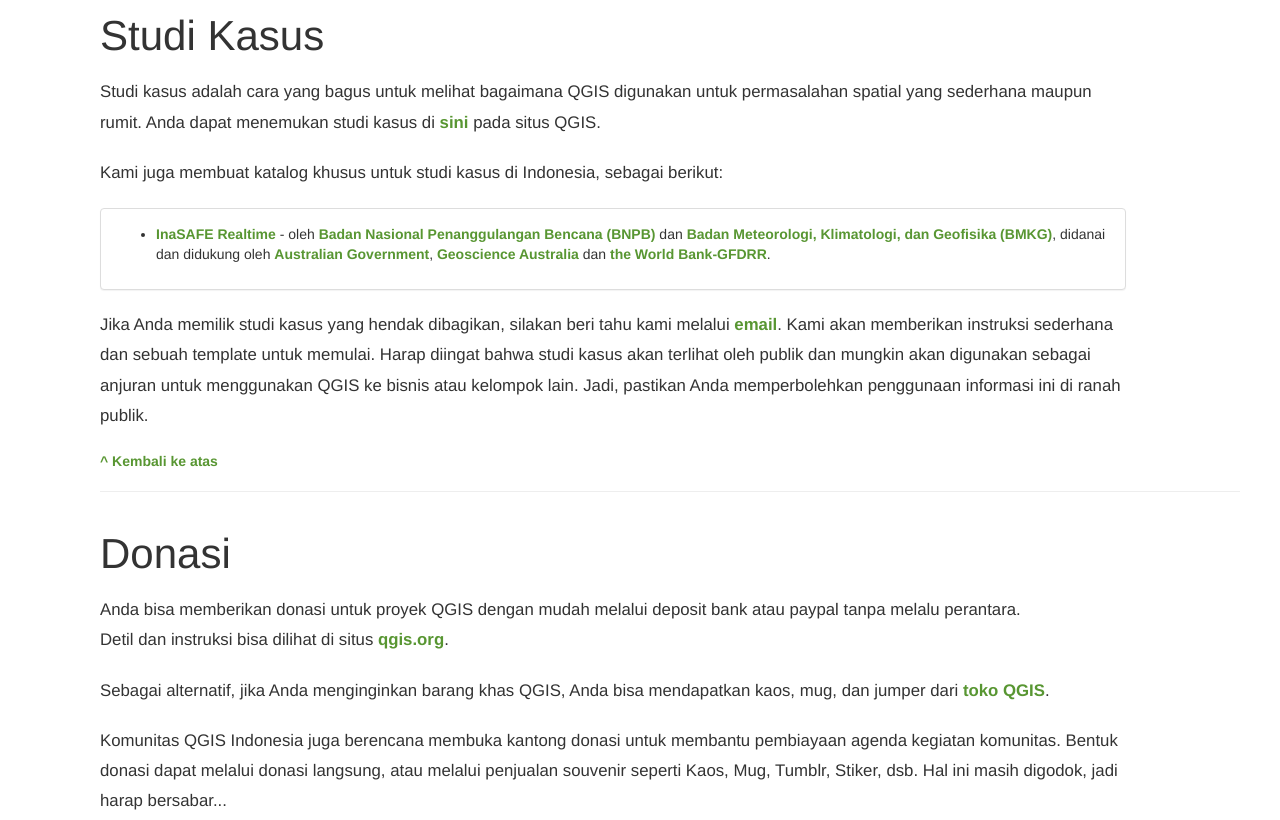
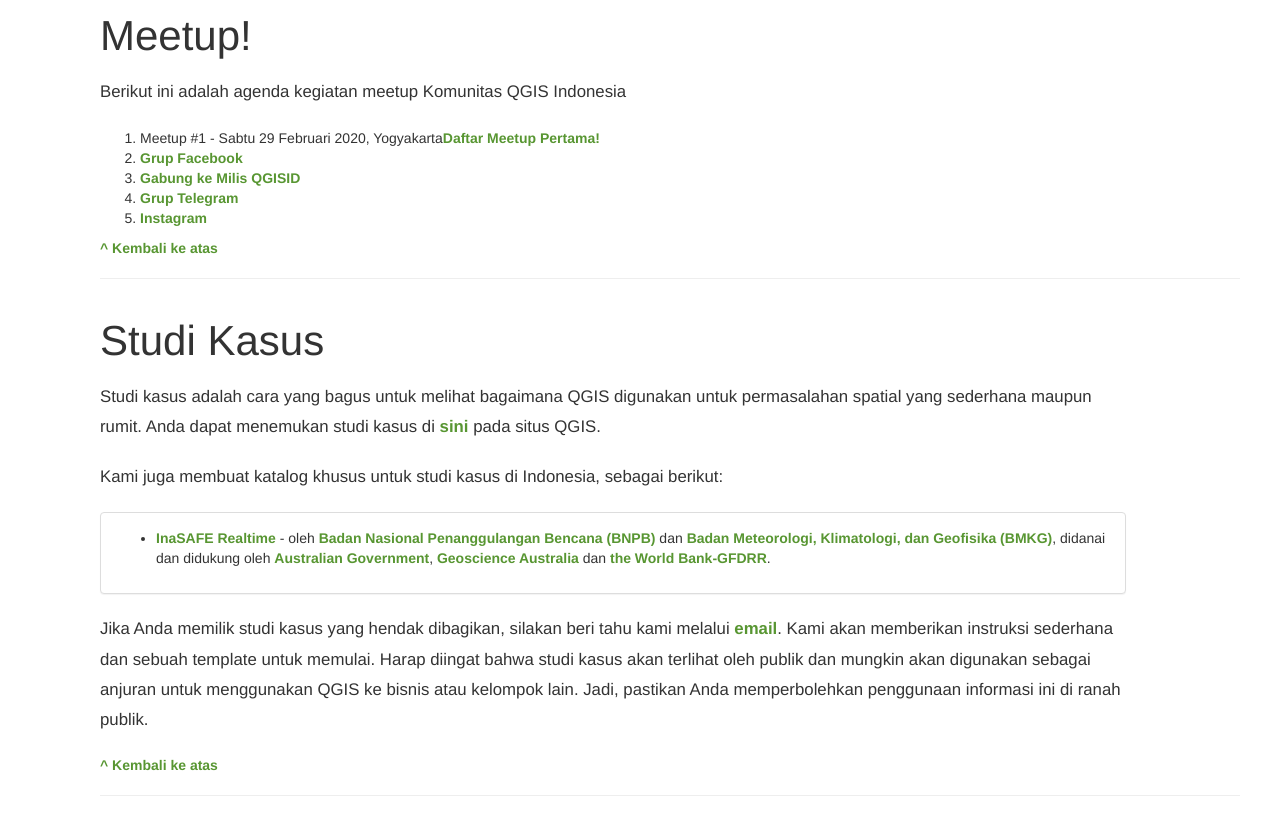
Before and after one commit to qgis-id/qgis-id.github.io, a plain HTML site: page index.html in a window 1280 px wide. Shown: the part 1298-2118 px from the top of the page. Drawn offline with nearby package versions, Linux system fonts and the light colour scheme.

Commit message:
Update pendaftaran meetup pertama
added meetup section and eventbrite link for 1st meetup

```diff
--- a/index.html
+++ b/index.html
@@ -183,6 +183,23 @@
       <a href="#thetop">^ Kembali ke atas</a>
           </div>
 
+        <hr class="featurette-divider">
+          <a name="meetup"></a>
+          <div class="featurette">
+            <h2 class="featurette-heading"><span class="muted">Meetup!</span></h2>
+            <p class="lead">
+        Berikut ini adalah agenda kegiatan meetup Komunitas QGIS Indonesia
+        <ol>
+          <li>Meetup #1 - Sabtu 29 Februari 2020, Yogyakarta<a href="https://www.eventbrite.com/e/1-meetup-komunitas-qgis-indonesia-tickets-90748823173" class="external">Daftar Meetup Pertama!</a></li>
+              <li><a href="https://www.facebook.com/pages/QGIS-Quantum-GIS-/298112000235096" class="external">Grup Facebook</a></li>
+            <li><a href="https://groups.google.com/forum/#!forum/qgis-id" class="external">Gabung ke Milis QGISID</a></li>
+            <li><a href="https://t.me/joinchat/By18T0XnXXu1txu5kFTgaA" class="external">Grup Telegram</a></li>
+            <li><a href="https://instagram.com/qgisid?igshid=1p37rc7kfxw3" class="external">Instagram</a></li>
+          </ol>
+      </p>
+      <a href="#thetop">^ Kembali ke atas</a>
+          </div>
+
       <hr class="featurette-divider">
           <a name="casestudies"></a>
           <div class="featurette">
@@ -224,7 +241,7 @@
       </p>
 
       <p class="lead">
-        Komunitas QGIS Indonesia juga berencana membuka kantong donasi untuk membantu pembiayaan agenda kegiatan komunitas. Bentuk donasi dapat melalui donasi langsung, atau melalui penjualan souvenir seperti Kaos, Mug, Tumblr, Stiker, dsb. Hal ini masih digodok, jadi harap bersabar...
+        Komunitas QGIS Indonesia juga berencana membuka kantong donasi untuk membantu pembiayaan agenda kegiatan komunitas seperti Meetup tahunan dan kegiatan lainnya. Bentuk donasi dapat melalui donasi langsung, atau melalui penjualan souvenir seperti Kaos, Mug, Tumblr, Stiker, dsb. Hal ini masih digodok, jadi harap bersabar...
       </p>
       <a href="#thetop">^ Kembali ke atas</a>
       </div>
```
